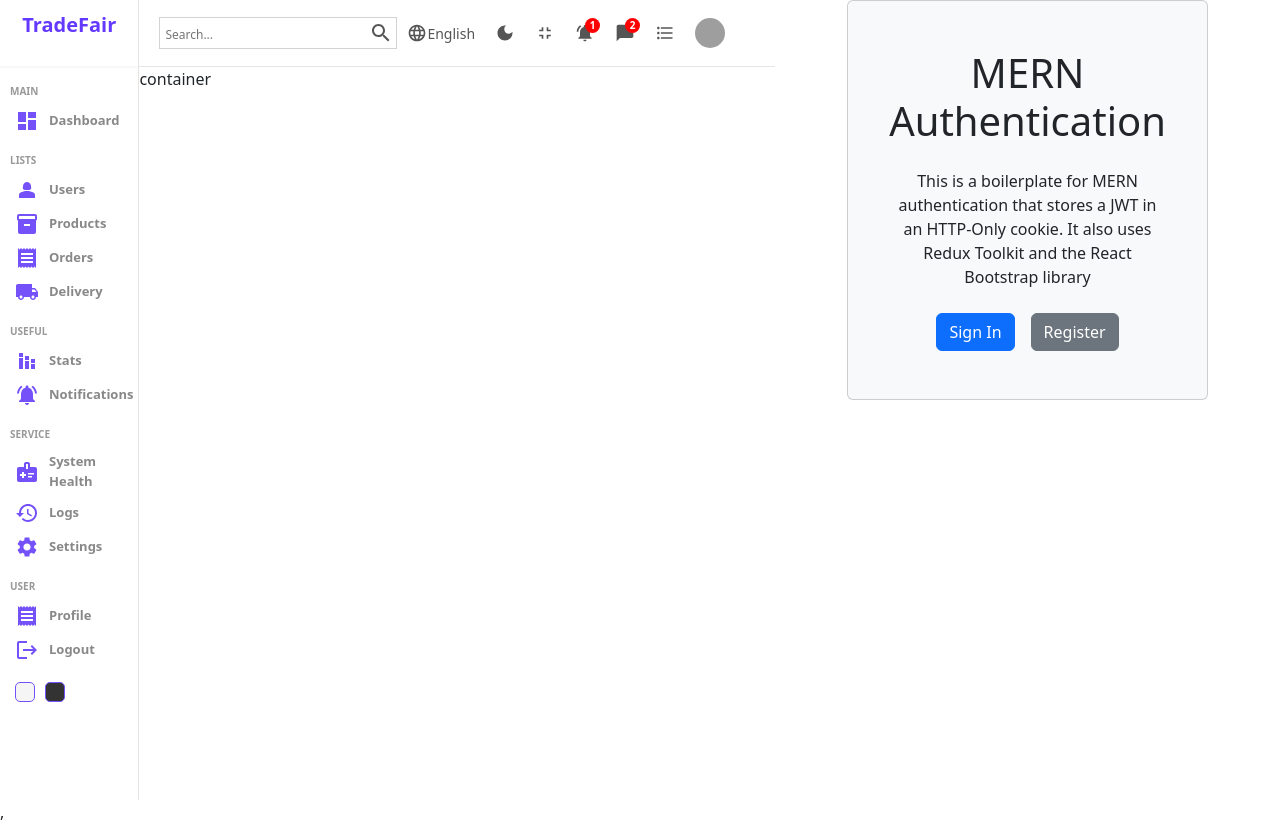
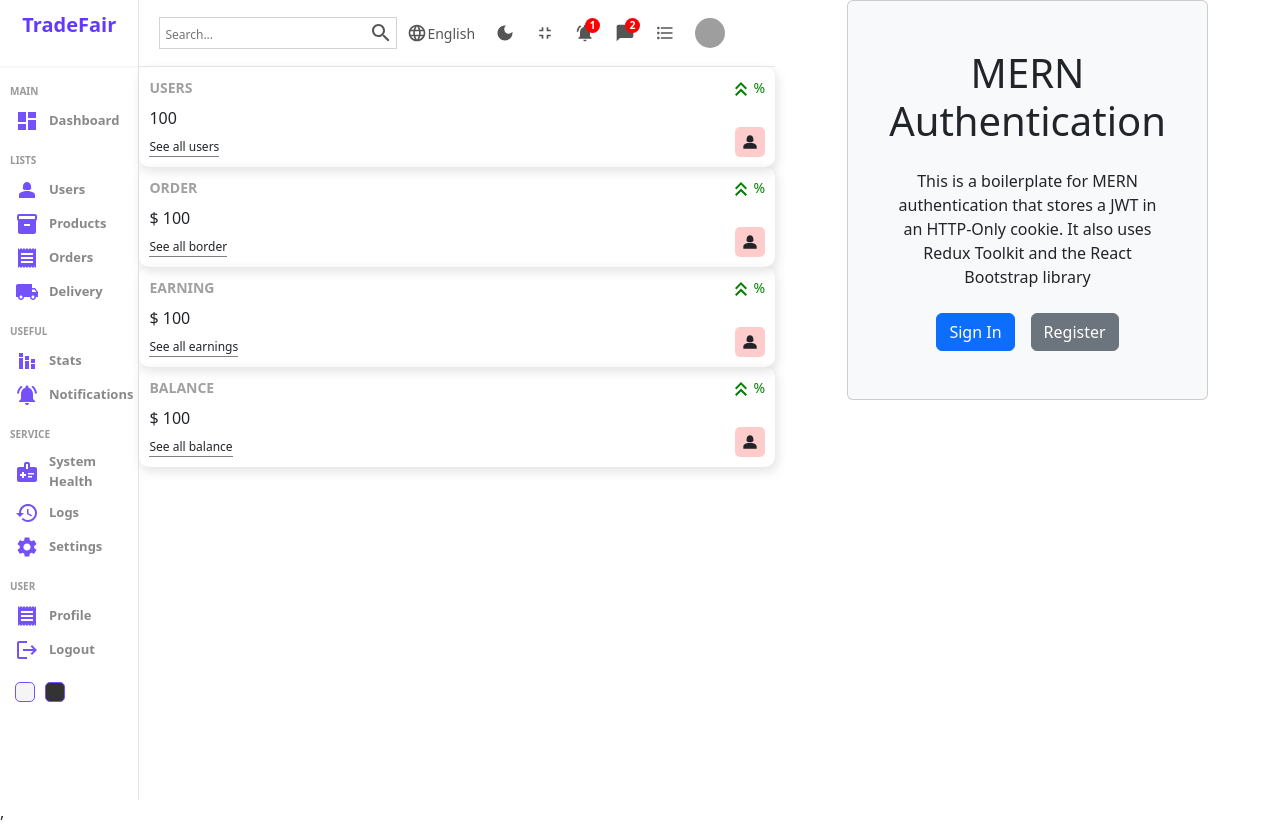
Before and after one commit to Ayush451/Mern-Project-1, a React (Vite) app in the folder frontend/: page / in a window 1280 px wide. Built offline with nearby package versions, Linux system fonts and the light colour scheme; grey boxes are pictures that could not be loaded.

Commit message:
Merge feature branch 'Small-Widget-Component' into main

```diff
--- /dev/null
+++ b/frontend/src/components/widgets/Widget.jsx
@@ -0,0 +1,63 @@
+import './widget.scss'
+import KeyboardDoubleArrowUpIcon from '@mui/icons-material/KeyboardDoubleArrowUp';
+import Person2Icon from '@mui/icons-material/Person2';
+const Widget = ({type}) => {
+    let data;
+    const amount =100
+    const diff = 20
+    switch(type){
+        case "user":
+            data ={
+                    title:"USERS",
+                    isMoney:false,
+                    link:"See all users",
+                    icon: <Person2Icon className='icon' style={{color:"crisom", backgroundColor:"rgba(255,0,0,0.2)"}}/>,
+            };
+        break
+        case "order":
+            data ={
+                    title:"ORDER",
+                    isMoney:true,
+                    link:"See all border",
+                    icon: <Person2Icon className='icon'  style={{color:"crisom", backgroundColor:"rgba(255,0,0,0.2)"}}/>,
+            };
+        break
+        case "earning":
+            data ={
+                    title:"EARNING",
+                    isMoney:true,
+                    link:"See all earnings",
+                    icon: <Person2Icon className='icon'  style={{color:"crisom", backgroundColor:"rgba(255,0,0,0.2)"}}/>,
+            };
+        break
+        case "balance":
+            data ={
+                    title:"BALANCE",
+                    isMoney:true,
+                    link:"See all balance",
+                    icon: <Person2Icon className='icon'  style={{color:"crisom", backgroundColor:"rgba(255,0,0,0.2)"}}/>,
+            };
+        break
+
+            default:
+            break
+    }
+  return (
+    <div className="widget">
+        <div className="left">
+            <span className="title">{data.title}</span>
+            <span className="counter">{data.isMoney && "$"} {amount}</span>
+            <span className="link">{data.link}</span>
+        </div>
+        <div className="right">
+            <div className="percentage positive">
+                <KeyboardDoubleArrowUpIcon/>
+                {data.diff}%
+            </div>
+            {data.icon}
+        </div>
+    </div>
+  )
+}
+
+export default Widget
--- /dev/null
+++ b/frontend/src/components/widgets/widget.scss
@@ -0,0 +1,54 @@
+.widget{
+    display: flex;
+    justify-content: space-between;
+    flex: 1;
+    padding: 10px;
+    -webkit-box-shadow: 2px 4px 10px 1px rgba(0,0,0,0.47);
+    box-shadow: 2px 4px 10px 1px rgba(201,201,201, 0.47);
+    border-radius: 10px;
+    height: 100px;
+
+    .left, .right{
+        display: flex;
+        flex-direction: column;
+        justify-content: space-between;
+    }
+
+    .title{
+        font-weight: bold;
+        font-size: 14px;
+        color: rgb(160, 160, 160);
+    }
+
+    .counter{
+        font-style: 30px;
+        font-weight: 300;
+    }
+
+    .link{
+        width: max-content;
+        font-size: 12px;
+        border-bottom: 1px solid gray;
+    }
+
+    .percentage{
+        display: flex;
+        align-content: center;
+        font-size: 14px;
+
+        &.positive{
+            color:green;
+        }
+
+        &.negative{
+            color:green;
+        }
+    }
+
+    .icon{
+        font-size: 30px;
+        padding: 5px;
+        border-radius: 5px;
+        align-self: flex-end;
+    }
+}
--- a/frontend/src/screens/Home/HomeScreen.jsx
+++ b/frontend/src/screens/Home/HomeScreen.jsx
@@ -2,7 +2,7 @@
 import Hero from '../../components/Hero'
 import Sidebar from '../../components/sidebar/Sidebar'
 import Navbar from '../../components/navbar/Navbar'
-
+import Widget from '../../components/widgets/Widget'
 const HomeScreen = () => {
   return (
 
@@ -10,7 +10,13 @@
         <Sidebar/>
         <div className='homeContainer'>
           <Navbar/>
-          container
+          <div className="widgets">
+            <Widget type="user"/>
+            <Widget type="order"/>
+            <Widget type="earning"/>
+            <Widget type="balance"/>
+          </div>
+
         </div>
     <Hero/>
     </div>
```
